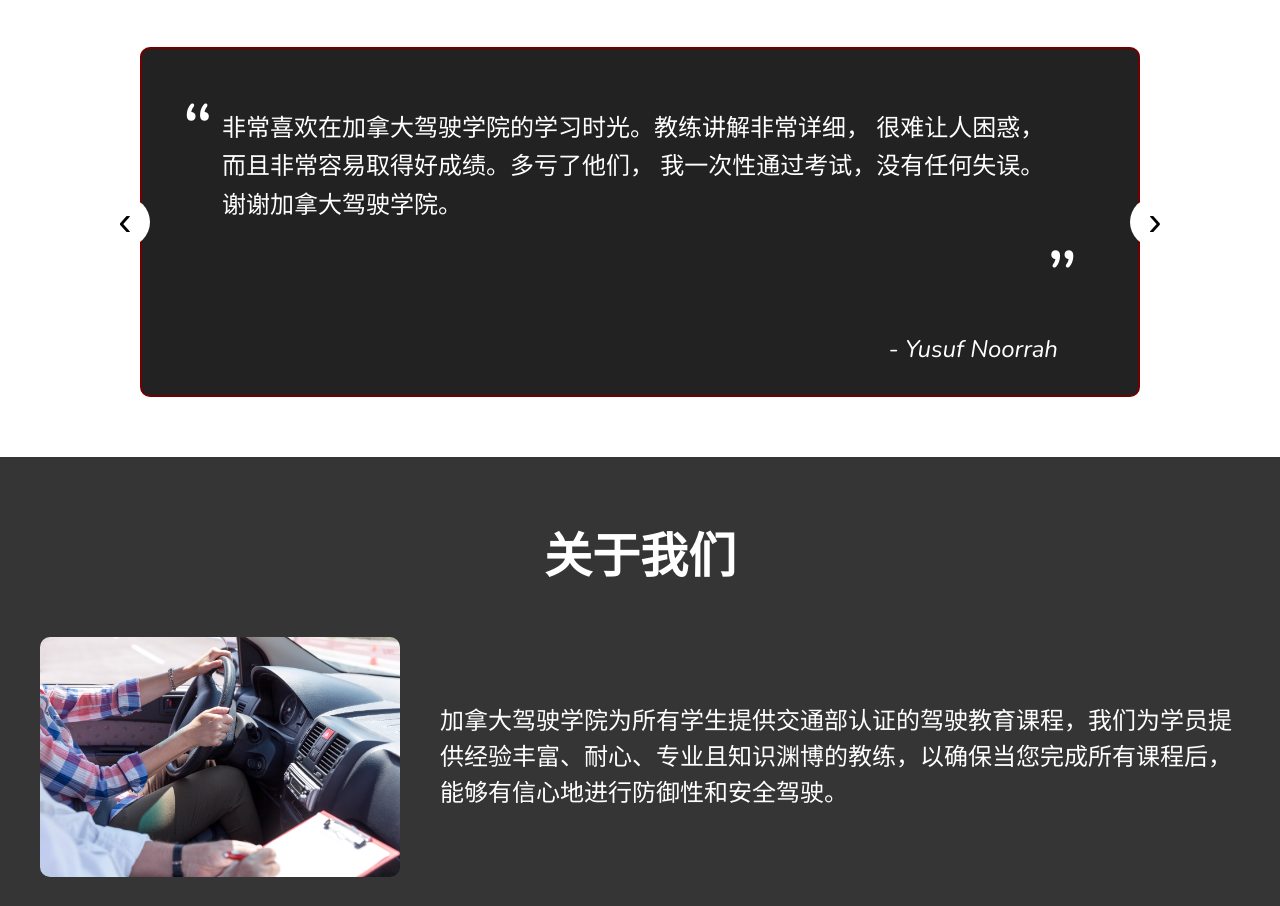
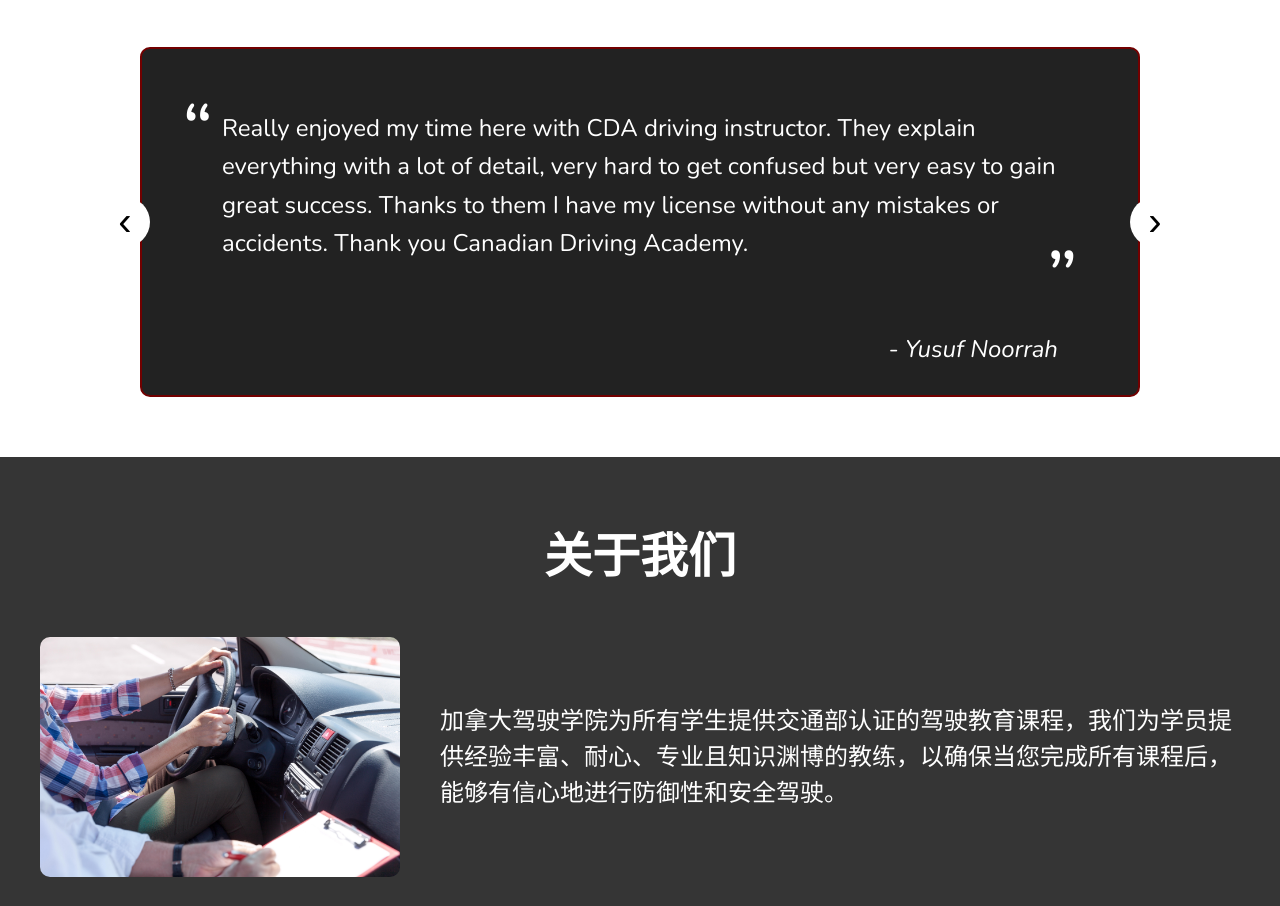
Before and after one commit to alishali1219/cda, a plain HTML site: page index-zh.html in a window 1280 px wide. Shown: the part 1727-2633 px from the top of the page. Drawn offline with nearby package versions, Linux system fonts and the light colour scheme.

Commit message:
editied chinese vers

```diff
--- a/index-zh.html
+++ b/index-zh.html
@@ -668,13 +668,15 @@
       <section class="section" id="testimonials" aria-labelledby="testimonials-title">
         <h2 id="testimonials-title">学员评价</h2>
 
-        <div class="testimonial-carousel" id="testimonialCarousel">
+                <div class="testimonial-carousel" id="testimonialCarousel">
           <div class="testimonial-slide active" data-slide="0">
             <div class="quote-open">“</div>
             <p class="testimonial-text">
-              非常喜欢在加拿大驾驶学院的学习时光。教练讲解非常详细，
-              很难让人困惑，而且非常容易取得好成绩。多亏了他们，
-              我一次性通过考试，没有任何失误。谢谢加拿大驾驶学院。
+              Really enjoyed my time here with CDA driving instructor.
+              They explain everything with a lot of detail, very hard to
+              get confused but very easy to gain great success. Thanks to
+              them I have my license without any mistakes or accidents.
+              Thank you Canadian Driving Academy.
             </p>
             <div class="quote-close">”</div>
             <div class="testimonial-author">- Yusuf Noorrah</div>
@@ -683,7 +685,7 @@
           <div class="testimonial-slide" data-slide="1">
             <div class="quote-open">“</div>
             <p class="testimonial-text">
-              非常感谢您在驾驶课程中的耐心和出色指导。您让驾驶变得有趣且容易学习，您给我的所有提示和技巧都非常有帮助。从第一节课我就知道您把每个学生的最佳利益放在心上，并且让每一分钟都很有价值。现在我在路上更有信心了，这都归功于您。
+              Thank you so much for all the patience and great guidance during my driving lessons. You made driving fun and easy to learn, and all the tips and tricks you gave me were very helpful. From the first lesson I knew you had every students' best interest and you made every minute count. Now I have more confidence on the road, all thanks to you.
             </p>
             <div class="quote-close">”</div>
             <div class="testimonial-author">- Olivia</div>
@@ -692,7 +694,7 @@
           <div class="testimonial-slide" data-slide="2">
             <div class="quote-open">“</div>
             <p class="testimonial-text">
-              威廉今天参加了G2考试，他通过了...太棒了！非常感谢你们，你们的课堂教学和车内教学都是教我的孩子们开车的最佳选择。我非常满意，肯定会向任何人推荐加拿大驾驶学院。
+              William took his G2 test to day HE PASSED... WHO HOOO.. I thank you guys very much for providing awesome in class and in car driving has been the best for teaching both my boys behind the wheel. I am very pleased and i would certainly recommend Canadian Driving Academy to anyone.
             </p>
             <div class="quote-close">”</div>
             <div class="testimonial-author">- William</div>
```
